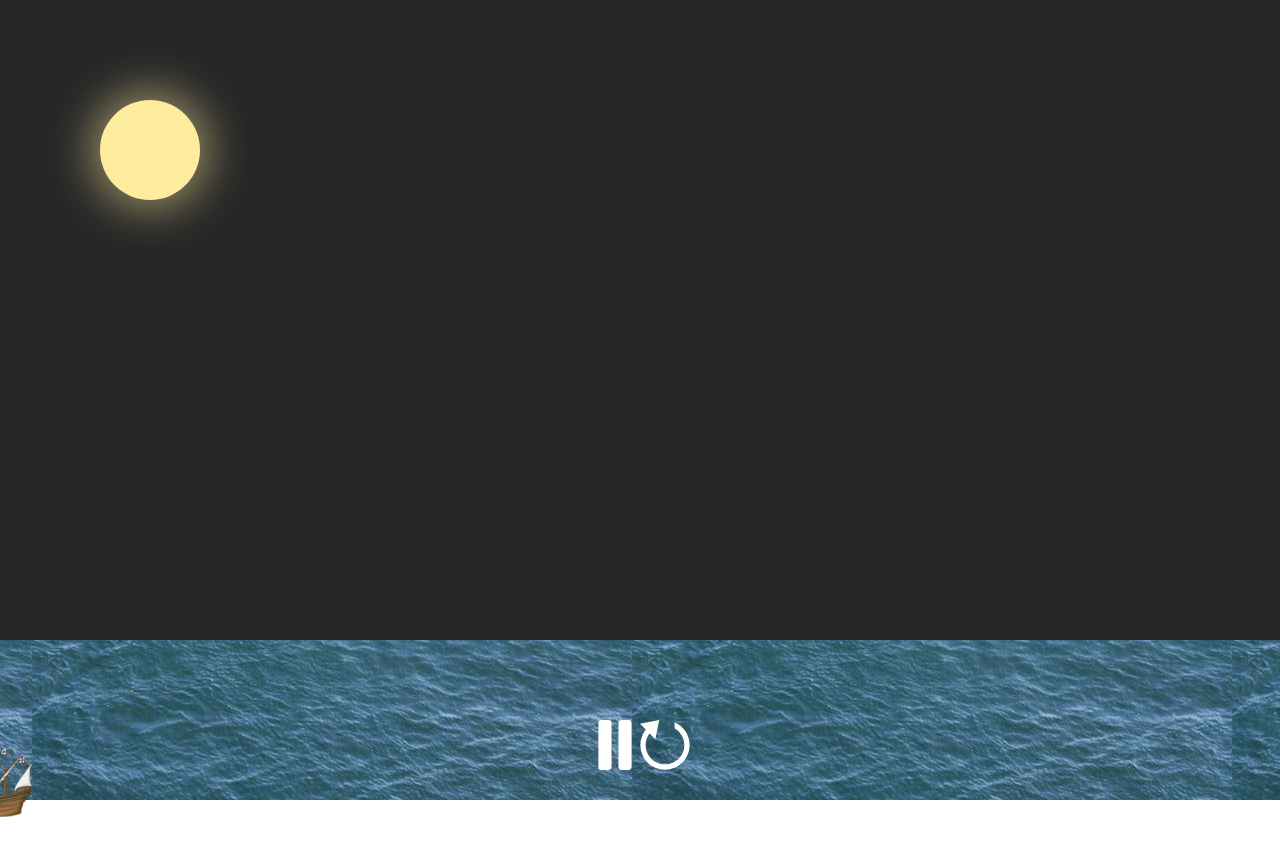
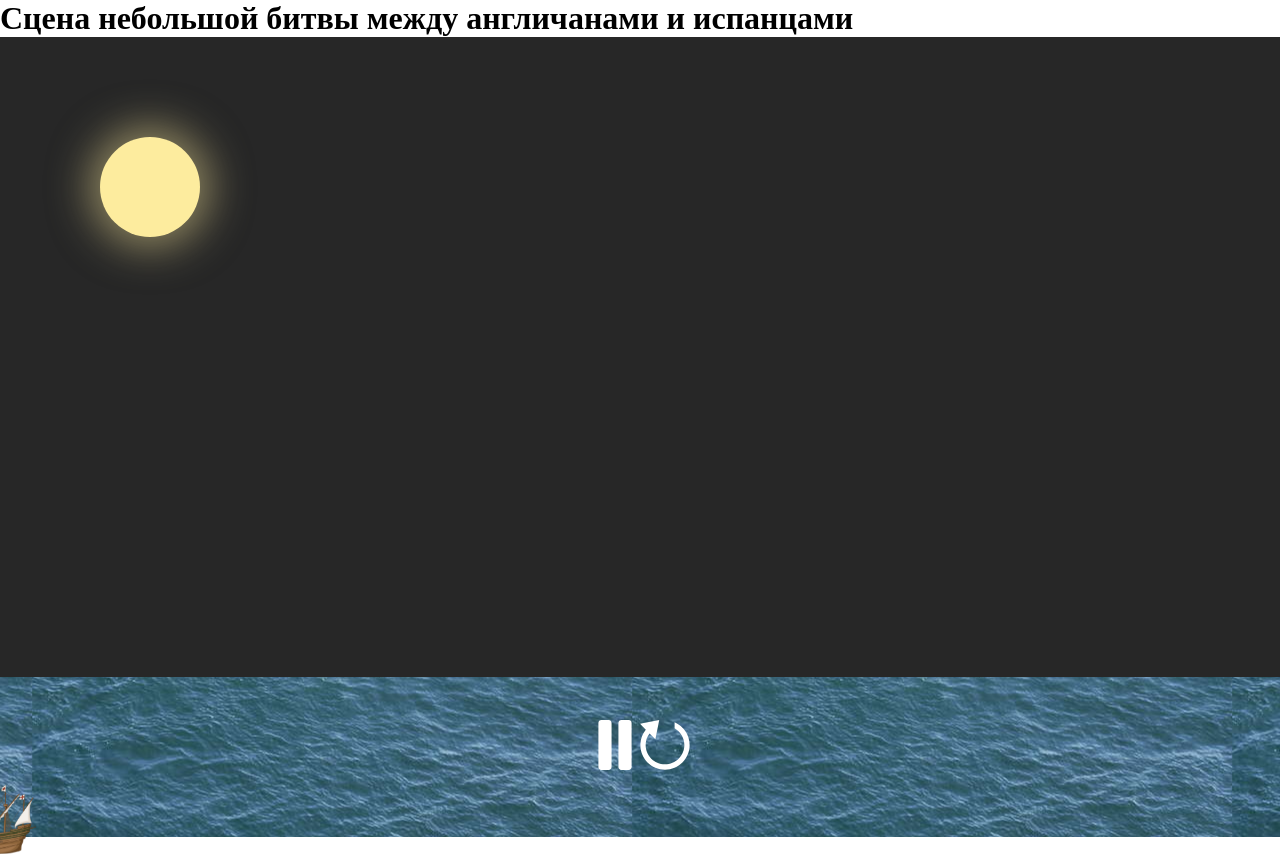
Before and after one commit to RomanDovgii/lab-4-animations, a plain HTML site: page index.html in a window 1280 px wide. Before the commit the page ends 823 px from the top, so only its background shows below. Drawn offline with nearby package versions, Linux system fonts and the light colour scheme.

Commit message:
Добавил заголовок

```diff
--- a/index.html
+++ b/index.html
@@ -4,11 +4,12 @@
     <meta charset="UTF-8">
     <meta http-equiv="X-UA-Compatible" content="IE=edge">
     <meta name="viewport" content="width=device-width, initial-scale=1.0">
-    <title>Document</title>
+    <title>Небольшая ночная баталия между французами и англичанами</title>
     <link rel="stylesheet" href="style.css">
     <script src="https://cdnjs.cloudflare.com/ajax/libs/gsap/3.7.0/gsap.min.js"></script>
 </head>
 <body>
+    <h1 class="visually-hidden">Сцена небольшой битвы между англичанами и испанцами</h1>
     <div class="scene">
         <div class="sky"></div>
         <div class="moon"></div>
```
